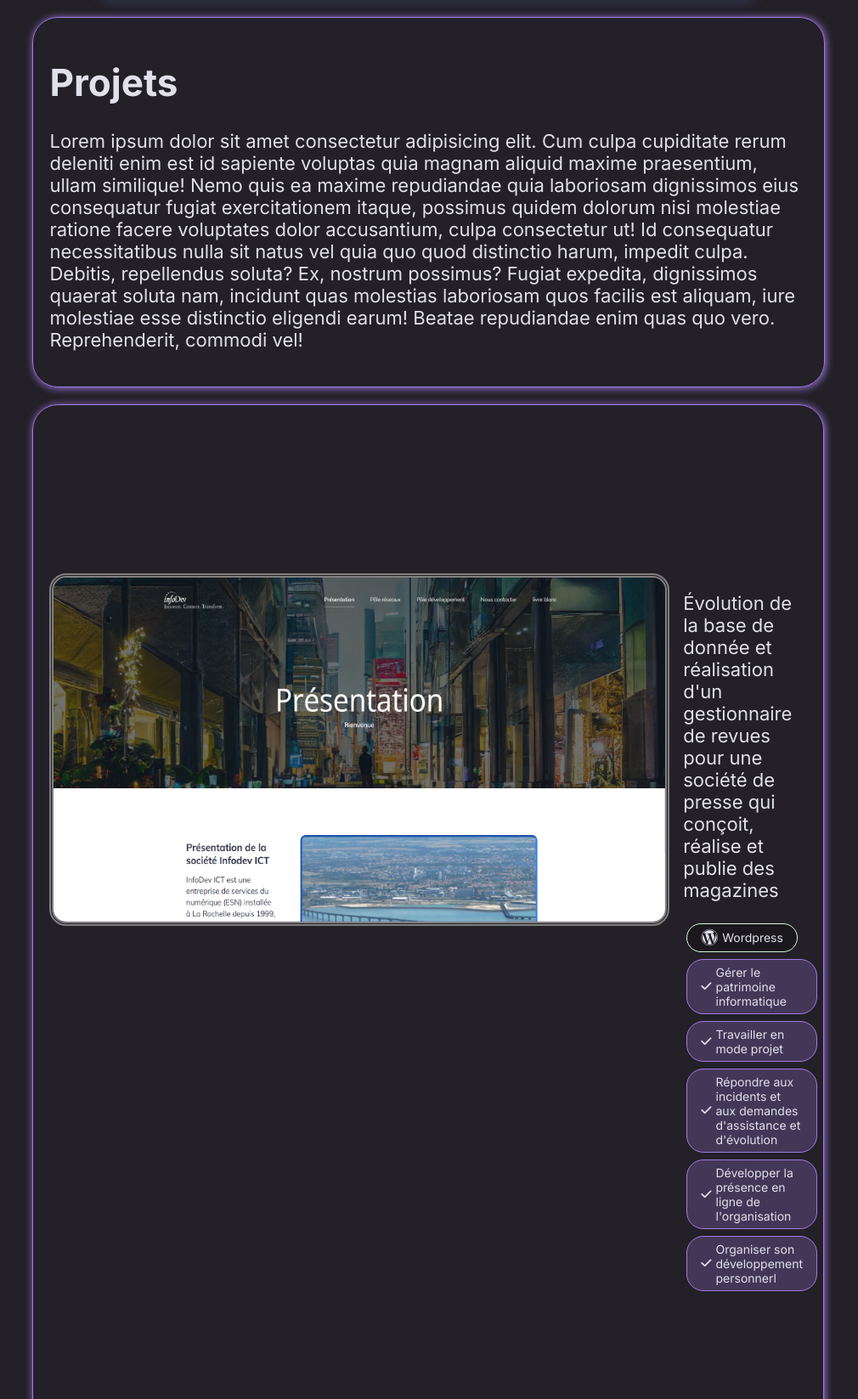
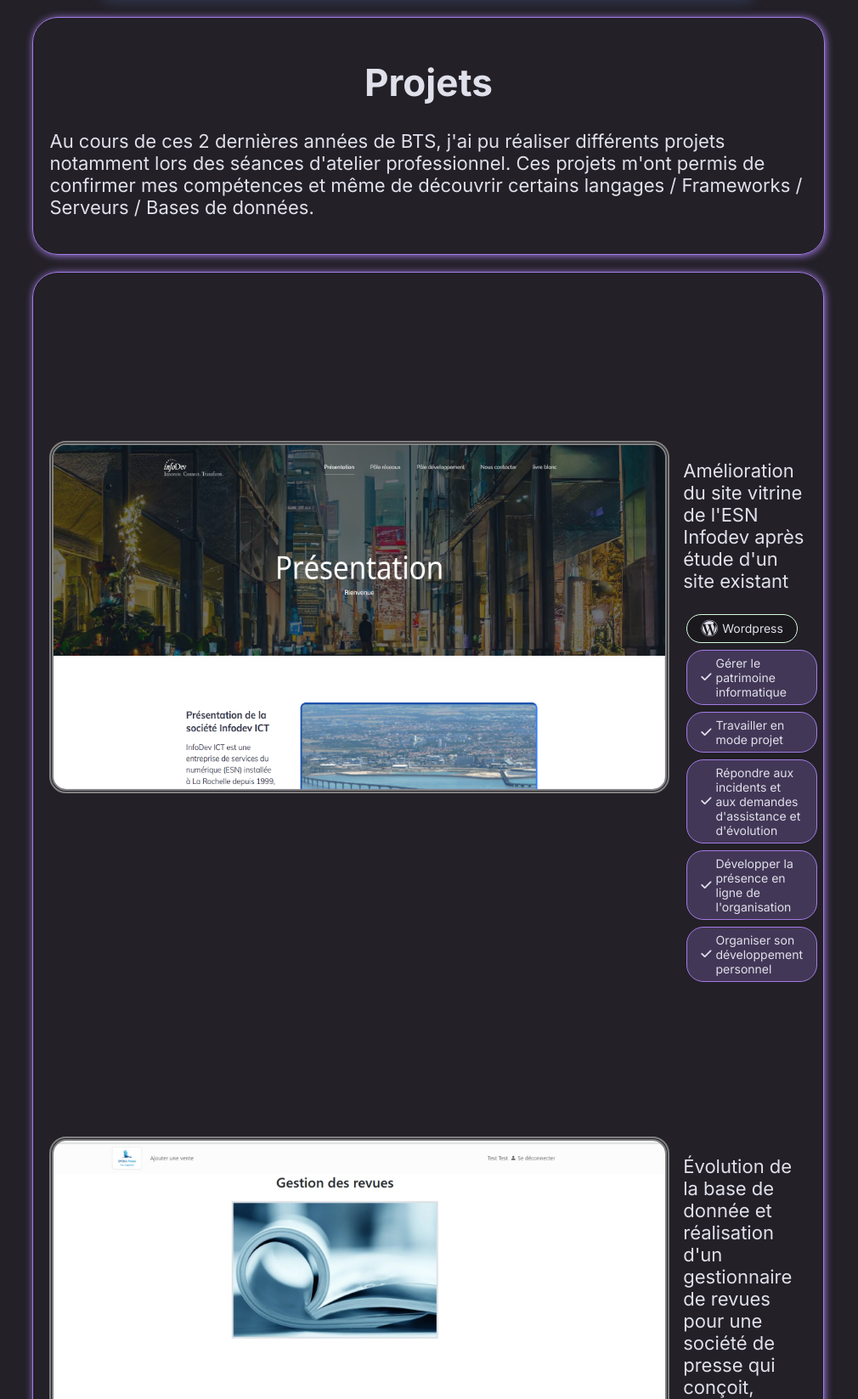
Before and after one commit to lycee-paul-louis-courier-bts-sio/portfolio-delalande-nathan, a PHP site: page /projets.html in a window 1280 px wide. Shown: the part 83-1730 px from the top of the page at 85% size, without its empty margins (136-1146 px from the left). Run offline with PHP 8.4, Linux system fonts and the light colour scheme.

Commit message:
projets + veille

```diff
--- a/components/navbar.html
+++ b/components/navbar.html
@@ -44,7 +44,7 @@
           <a href="competences.html">Compétences</a>
         </li>
         <li>
-          <a href="#">Projets</a>
+          <a href="projets.html">AP</a>
         </li>
       </ul>
     </li>
@@ -52,7 +52,7 @@
       <span class="item">
         <i class="bi bi-book"></i>
       </span>
-      <a href="#">Veille</a>
+      <a href="veille.html">Veille</a>
     </li>
     <li>
       <span class="item">
--- a/css/projets.css
+++ b/css/projets.css
@@ -20,6 +20,9 @@
     box-shadow: 1px 1px 10px var(--color-primary);
     padding: 2%;
     font-size: 22px;
+}
+.intro h1{
+  text-align: center;
 }
 .projet{
     display: grid;
@@ -158,3 +161,15 @@
     padding: 0;
     margin: 10px 0;
 }
+
+
+@keyframes appear{
+  from {
+    opacity: 0;
+    scale: 0.4;
+  }
+  to {
+    opacity: 1;
+    scale: 1;
+  }
+}
--- a/projets.html
+++ b/projets.html
@@ -15,13 +15,9 @@
     <div class="area">
         <div class="layout intro">
             <h1>Projets</h1>
-            <p>Lorem ipsum dolor sit amet consectetur adipisicing elit. Cum culpa cupiditate rerum deleniti enim est id sapiente voluptas
-                quia magnam aliquid maxime praesentium, ullam similique! Nemo quis ea maxime repudiandae quia laboriosam dignissimos eius
-                consequatur fugiat exercitationem itaque, possimus quidem dolorum nisi molestiae ratione facere voluptates dolor accusantium,
-                culpa consectetur ut! Id consequatur necessitatibus nulla sit natus vel quia quo quod distinctio harum, impedit culpa. Debitis,
-                repellendus soluta? Ex, nostrum possimus? Fugiat expedita, dignissimos quaerat soluta nam, incidunt quas molestias laboriosam
-                quos facilis est aliquam, iure molestiae esse distinctio eligendi earum! Beatae repudiandae enim quas quo vero. Reprehenderit,
-                commodi vel!
+            <p>
+                Au cours de ces 2 dernières années de BTS, j'ai pu réaliser différents projets notamment lors des séances d'atelier professionnel.
+                Ces projets m'ont permis de confirmer mes compétences et même de découvrir certains langages / Frameworks / Serveurs / Bases de données.
             </p>
         </div>
         <div class="layout projets">
@@ -42,7 +38,7 @@
                     </div>
                 </div>
                 <div class="text">
-                    <p>Évolution de la base de donnée et réalisation d'un gestionnaire de revues pour une société de presse qui conçoit, réalise et publie des magazines</p>
+                    <p>Amélioration du site vitrine de l'ESN Infodev après étude d'un site existant</p>
                     <div class="langages">
                         <div class="badge">
                             <i class="fa-brands fa-wordpress"></i>
@@ -68,7 +64,7 @@
                         </div>
                         <div class="badge">
                             <i class="fa-solid fa-check"></i>
-                            Organiser son développement personnerl
+                            Organiser son développement personnel
                         </div>
                     </div>
                 </div>
@@ -136,7 +132,7 @@
                         </div>
                         <div class="badge">
                             <i class="fa-solid fa-check"></i>
-                            Organiser son développement personnerl
+                            Organiser son développement personnel
                         </div>
                     </div>
                 </div>
@@ -158,7 +154,8 @@
                     </div>
                 </div>
                 <div class="text">
-                    <p>Évolution de la base de donnée et réalisation d'un gestionnaire de revues pour une société de presse qui conçoit, réalise et publie des magazines</p>
+                    <p>Création d'une application web permettant à l'entreprise Epoka de visualiser les abonnements à leur magazines et de savoir qu'elle personne
+                        n'a pas renouvelé son abonnement, doit bientôt le renouvelé ou n'a pas besoin de renouvelé</p>
                     <div class="langages">
                         <div class="badge">
                             <i class="fa-solid fa-fish"></i>
@@ -188,10 +185,6 @@
                         </div>
                         <div class="badge">
                             <i class="fa-solid fa-check"></i>
-                            Travailler en mode projet
-                        </div>
-                        <div class="badge">
-                            <i class="fa-solid fa-check"></i>
                             Répondre aux incidents et aux demandes d'assistance et d'évolution
                         </div>
                         <div class="badge">
@@ -204,7 +197,7 @@
                         </div>
                         <div class="badge">
                             <i class="fa-solid fa-check"></i>
-                            Organiser son développement personnerl
+                            Organiser son développement personnel
                         </div>
                     </div>
                 </div>
```
Also changed, not shown: css/veille.css (added, +13 -0 lines), veille.html (added, +27 -0 lines).
